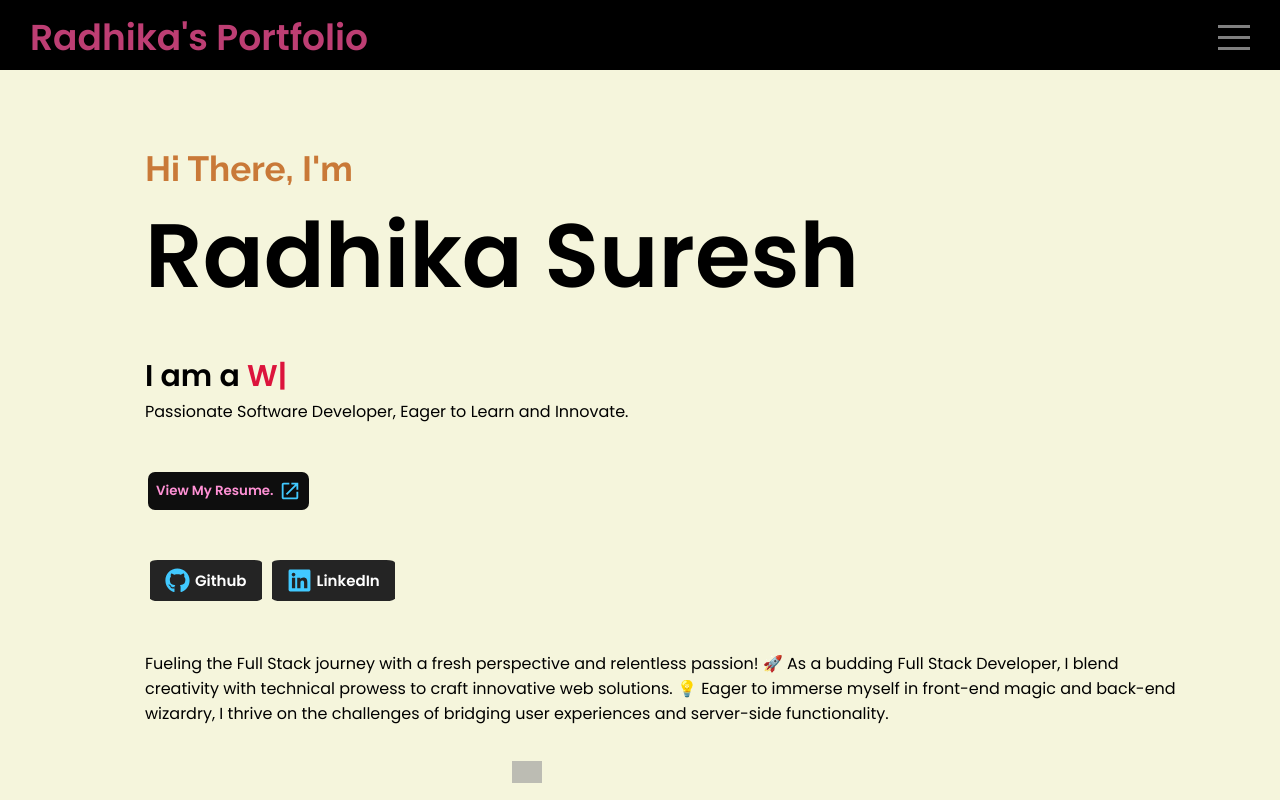
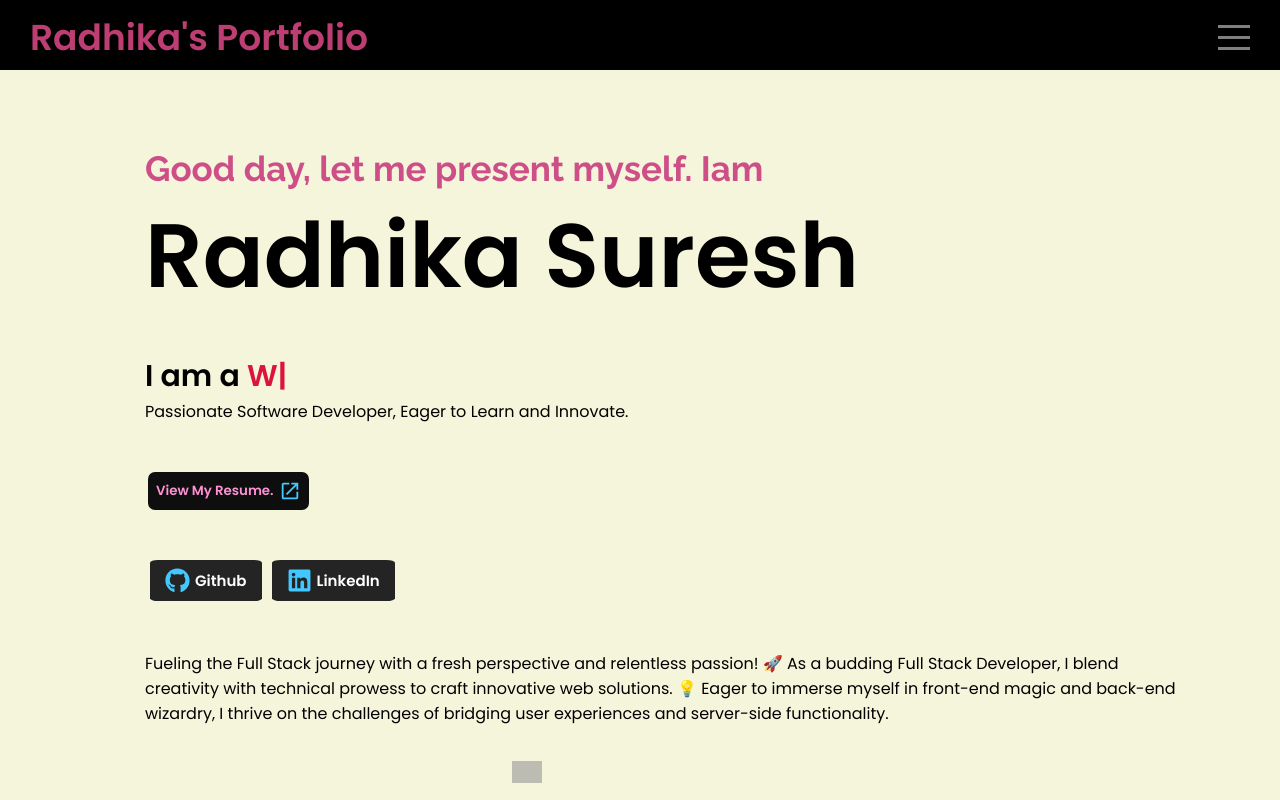
Before and after one commit to Radhikasuresh/My-Portfolio, a React (Create React App) app: page / in a window 1280 px wide. Shown: the top 800 px of the page. Built offline with nearby package versions, Linux system fonts and the light colour scheme; grey boxes are pictures that could not be loaded.

Commit message:
introduction

```diff
--- a/src/components/contact/Contact.jsx
+++ b/src/components/contact/Contact.jsx
@@ -26,7 +26,7 @@ export default function Contact() {
               <div className="round"><MdEmail className="mdl" size={40} color="rgb(65, 201, 255)" /></div>
               <p className="loca">E-Mail</p>
               <p className="sub" style={{ fontSize: "1rem", marginLeft: "4.5rem", textDecoration: "none" }}>
-              <a style={{ textDecoration: "none", color: "#18d26e" }} href="mailto:radhikasuresh550@gmail.com"> radhikasuresh550@gmail.com </a></p>
+              <a style={{ textDecoration: "none", color: "#18d26e", marginLeft: "1rem" }} href="mailto:radhikasuresh550@gmail.com"> radhikasuresh550@gmail.com </a></p>
               </div>
             <div className="email">
               <div className="round"><FaLinkedin className="mdl" size={40} color="rgb(65, 201, 255)" /></div>
--- a/src/components/contact/contact.scss
+++ b/src/components/contact/contact.scss
@@ -50,7 +50,7 @@
 .parent{
   display: flex;
   flex-wrap: wrap;
-  gap: 20px;
+  gap: 30px;
   margin-top: -1rem;
   padding: 1em;
   background-color: black;
@@ -59,7 +59,7 @@
 .email {
   flex-direction: row;
   justify-content: center;
-  width: 300px;
+  width: 350px;
   height: 100px;
   background-color: rgb(27, 27, 27);
   overflow: hidden;
@@ -100,6 +100,7 @@
     color: #18d26e;
     font-family: "Poppins", sans-serif;
   }
+
 }
 }
 .con{
--- a/src/components/intro/Intro.jsx
+++ b/src/components/intro/Intro.jsx
@@ -20,7 +20,7 @@ export default function Intro() {
     <>
     <div className="intro" id="intro">
       <div className="left">
-          <h2>Hi There, I'm </h2>
+          <h2>Good day, let me present myself. Iam </h2>
           <h1>Radhika Suresh</h1>
           <h3>
             I am a <span ref={textRef}></span><br></br>
--- a/src/components/intro/intro.scss
+++ b/src/components/intro/intro.scss
@@ -68,7 +68,7 @@
       h2 {
         font-size: 35px;
         font-family: "Raleway",sans-serif;
-        color: rgb(201, 121, 56);
+        color: rgba(201, 56, 124, 0.884);
         font-weight: 700;
         margin-left: 45px;
         @include mobile{
```
